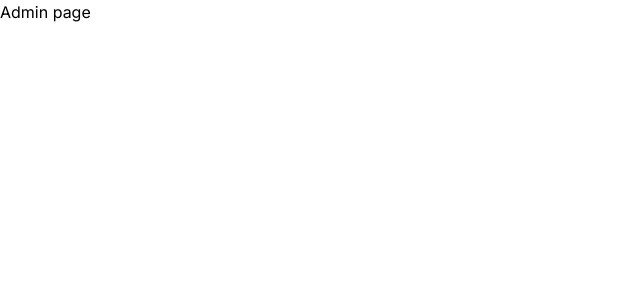
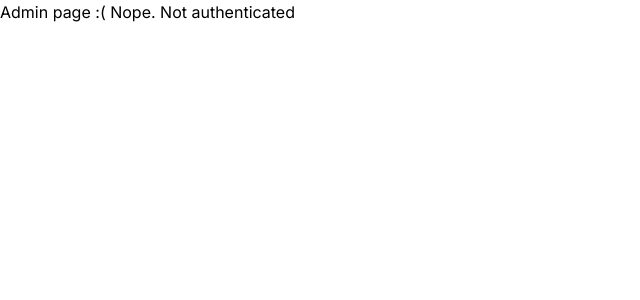
Before and after one commit to Segnities/online-store, a Next.js app in the folder frontend/: page /admin in a window 1280 px wide. Shown: the top 300 px of the page, without its empty margins (0-640 px from the left). Built offline with nearby package versions, Linux system fonts and the light colour scheme.

Commit message:
user store

```diff
--- /dev/null
+++ b/frontend/src/app/admin/404.tsx
@@ -0,0 +1,5 @@
+export default function Admin404() {
+    return (
+        <div>404!</div>
+    );
+}
--- a/frontend/src/app/admin/page.tsx
+++ b/frontend/src/app/admin/page.tsx
@@ -1,7 +1,13 @@
+'use client';
+import { useContext } from "react";
+
+import { MobxContext } from "@/store/MobxProvider";
+
 export default function Admin() {
+    const store = useContext(MobxContext);
     return (
         <div>
-            <h1>Admin page</h1>
+            <h1>Admin page {store?.user.isAuth ? 'Authenticated' : ':( Nope. Not authenticated'}</h1>
         </div>
     )
 }
--- a/frontend/src/app/layout.tsx
+++ b/frontend/src/app/layout.tsx
@@ -1,8 +1,10 @@
+
+import type { Metadata } from 'next';
+import { Inter } from 'next/font/google';
+
+import MobxProvider from '@/store/MobxProvider';
+
 import './globals.css'
-import type { Metadata } from 'next'
-import { Inter } from 'next/font/google'
-
-const inter = Inter({ subsets: ['latin'] })
 
 export const metadata: Metadata = {
   title: 'Shop4every1',
@@ -16,16 +18,20 @@ export const metadata: Metadata = {
   ]
 }
 
+const inter = Inter({ subsets: ['latin'] })
+
 export default function RootLayout({
   children,
 }: {
   children: React.ReactNode
 }) {
-
-
   return (
     <html lang="en">
-      <body className={inter.className}>{children}</body>
+      <body className={inter.className}>
+        <MobxProvider>
+          {children}
+        </MobxProvider>
+      </body>
     </html>
   )
 }
--- /dev/null
+++ b/frontend/src/app/login/page.tsx
@@ -0,0 +1,7 @@
+export default function Login() {
+    return (
+        <div>
+            <h1>Login page</h1>
+        </div>
+    );
+}
--- /dev/null
+++ b/frontend/src/app/registration/page.tsx
@@ -0,0 +1,8 @@
+export default function Registration() {
+    return (
+    <div>
+      <h1>Home page</h1>
+    </div>
+  );
+
+}
--- /dev/null
+++ b/frontend/src/store/MobxProvider.tsx
@@ -0,0 +1,23 @@
+'use client';
+
+import { createContext } from 'react';
+
+import type MobxProviderType from '@/types/mobx-store';
+
+import UserStore from './UserStore';
+
+export const MobxContext = createContext<MobxProviderType | null>(null);
+
+interface MobxProviderProps {
+    children: React.ReactNode,
+}
+
+export default function MobxProvider({ children }: MobxProviderProps) {
+    return (
+        <MobxContext.Provider value={{
+            user: new UserStore(),
+        }}>
+            {children}
+        </MobxContext.Provider>
+    )
+}
--- /dev/null
+++ b/frontend/src/store/UserStore.ts
@@ -0,0 +1,27 @@
+import { makeAutoObservable } from "mobx";
+
+export default class UserStore {
+    private _isAuth: boolean;
+    private _user: any;
+
+    constructor() {
+        this._isAuth = false;
+        this._user = null;
+        makeAutoObservable(this);
+    }
+
+    setIsAuth(auth:boolean) {
+        this._isAuth = auth;
+    }
+    setUser(user:any) {
+        this._user = user;
+    }
+
+    get isAuth() {
+        return this._isAuth;
+    }
+
+    get user() {
+        return this._user;
+    }
+}
--- /dev/null
+++ b/frontend/src/types/mobx-store.d.ts
@@ -0,0 +1,5 @@
+import UserStore from "@/store/UserStore";
+
+export default interface MobxProvoderType {
+    user: UserStore;
+}
```
